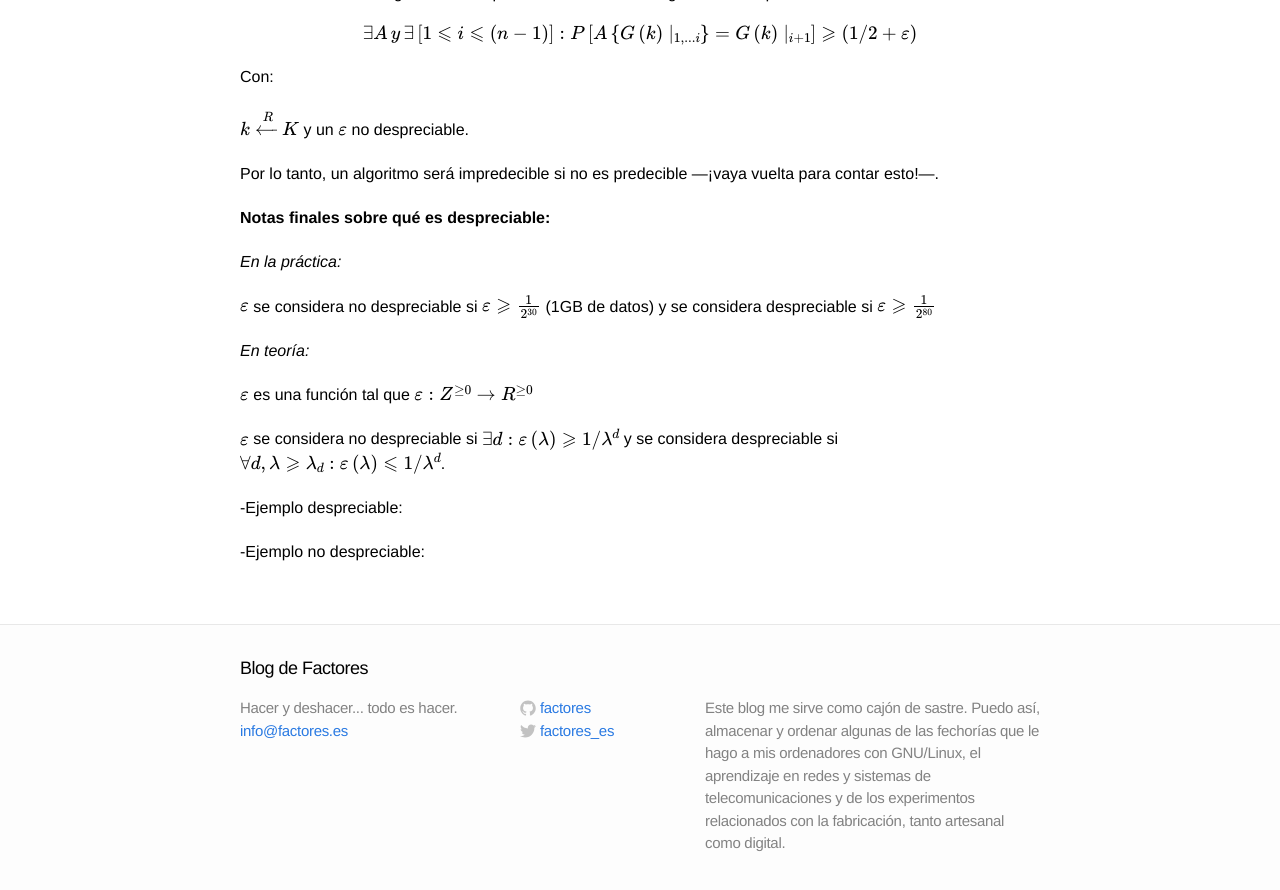
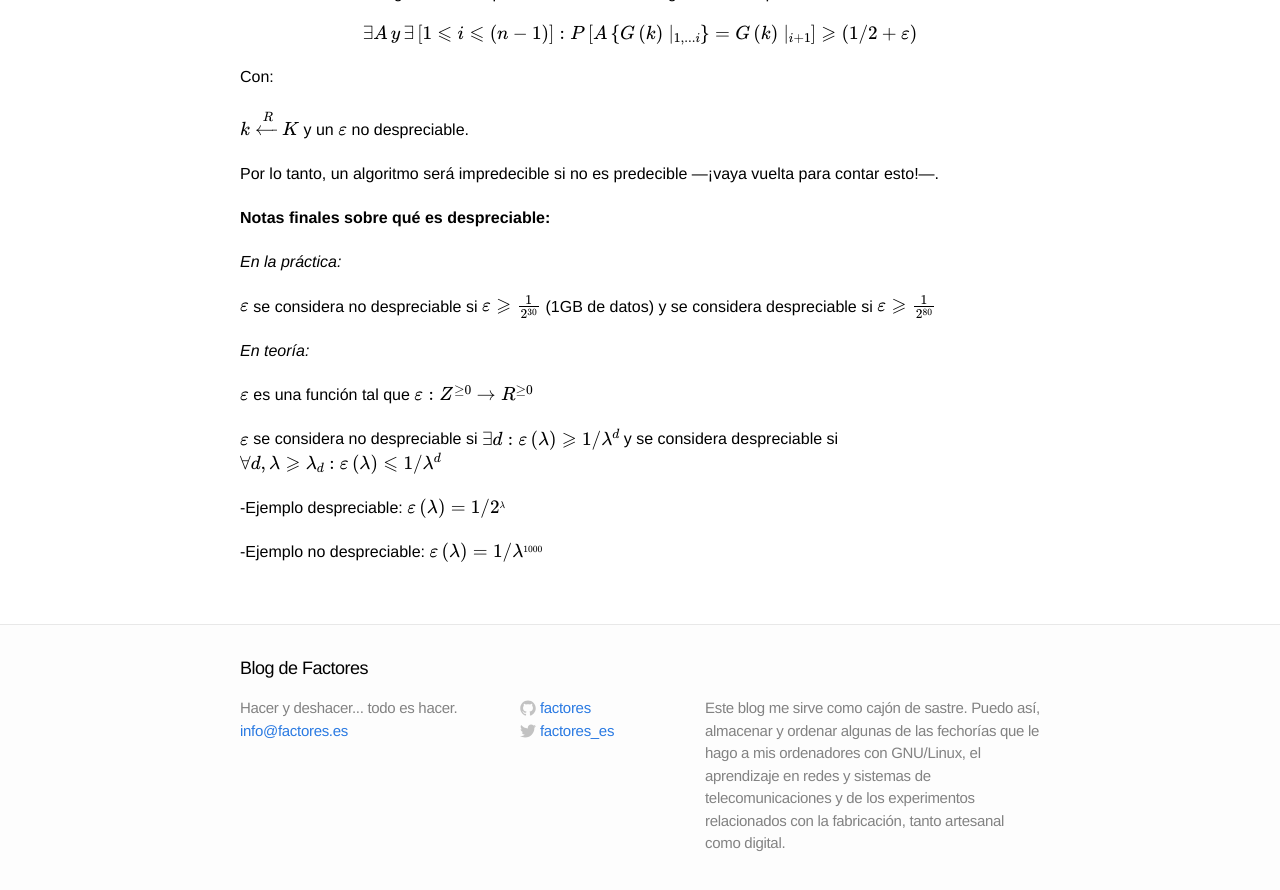
Before and after one commit to ddelaviuda/ddelaviuda.github.io, a Jekyll site: the page built from _posts/2016-09-05-Criptografia-elemental.markdown, in a window 1280 px wide and 900 px high, scrolled down 2055 px. Shown: the top 890 px of the window. Built offline with Jekyll 4.4.1, drawn with Linux system fonts in a browser that asks for light colours; formulas are drawn with MathJax 3.

Commit message:
Update 2016-09-05-Criptografia-elemental.markdown

```diff
--- a/_posts/2016-09-05-Criptografia-elemental.markdown
+++ b/_posts/2016-09-05-Criptografia-elemental.markdown
@@ -105,8 +105,8 @@ $$ \varepsilon $$ se considera no despreciable si $$ \varepsilon \geqslant \frac
 
 $$\varepsilon$$ es una función tal que $$\varepsilon:Z^{\geq 0}\rightarrow R^{\geq 0}$$
 
-$$ \varepsilon $$ se considera no despreciable si $$ \exists d:\varepsilon\left(\lambda \right )\geqslant 1/\lambda^{d}$$ y se considera despreciable si  $$\forall d, \lambda\geqslant \lambda_d: \varepsilon \left(\lambda \right )\leqslant 1/\lambda^{d}$$.
+$$ \varepsilon $$ se considera no despreciable si $$ \exists d:\varepsilon\left(\lambda \right )\geqslant 1/\lambda^{d}$$ y se considera despreciable si  $$\forall d, \lambda\geqslant \lambda_d: \varepsilon \left(\lambda \right )\leqslant 1/\lambda^{d}$$
 
--Ejemplo despreciable:
+-Ejemplo despreciable: $$\varepsilon \left(\lambda \right )=1/2^{_{\lambda}}$$
 
--Ejemplo no despreciable:
+-Ejemplo no despreciable: $$\varepsilon \left(\lambda \right )=1/\lambda^{_{1000}}$$
```
